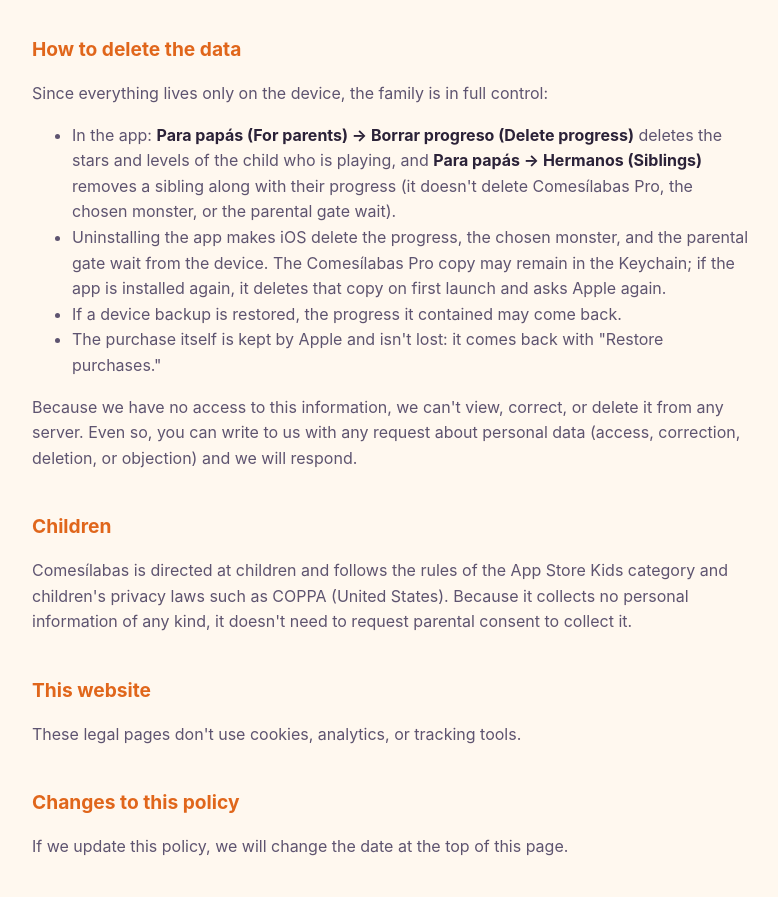
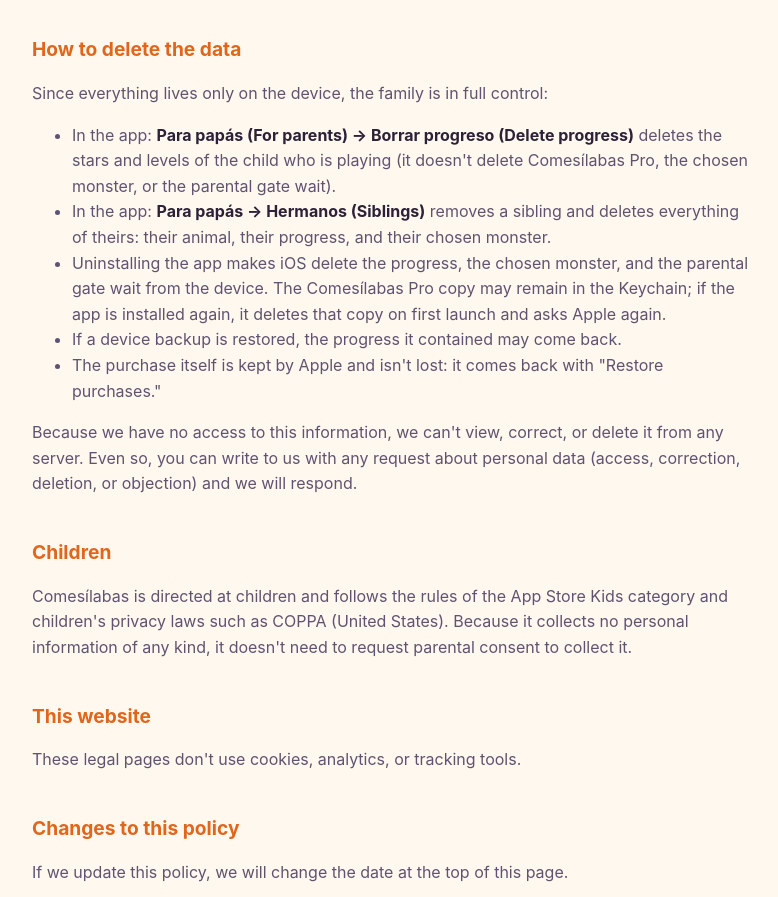
Before and after one commit to omascorro/comesilabas-legal, a plain HTML site: page privacy.html in a window 1280 px wide. Shown: the part 1540-2437 px from the top of the page, without its empty margins (248-1026 px from the left). Drawn offline with Linux system fonts and the light colour scheme.

Commit message:
Privacidad: quitar a un hermano, en su propio renglón
Co-Authored-By: Claude Opus 5.5 <noreply@anthropic.com>

```diff
--- a/privacy.html
+++ b/privacy.html
@@ -47,7 +47,8 @@
   <h2>How to delete the data</h2>
   <p>Since everything lives only on the device, the family is in full control:</p>
   <ul>
-    <li>In the app: <strong>Para papás (For parents) → Borrar progreso (Delete progress)</strong> deletes the stars and levels of the child who is playing, and <strong>Para papás → Hermanos (Siblings)</strong> removes a sibling along with their progress (it doesn't delete Comesílabas Pro, the chosen monster, or the parental gate wait).</li>
+    <li>In the app: <strong>Para papás (For parents) → Borrar progreso (Delete progress)</strong> deletes the stars and levels of the child who is playing (it doesn't delete Comesílabas Pro, the chosen monster, or the parental gate wait).</li>
+    <li>In the app: <strong>Para papás → Hermanos (Siblings)</strong> removes a sibling and deletes everything of theirs: their animal, their progress, and their chosen monster.</li>
     <li>Uninstalling the app makes iOS delete the progress, the chosen monster, and the parental gate wait from the device. The Comesílabas Pro copy may remain in the Keychain; if the app is installed again, it deletes that copy on first launch and asks Apple again.</li>
     <li>If a device backup is restored, the progress it contained may come back.</li>
     <li>The purchase itself is kept by Apple and isn't lost: it comes back with "Restore purchases."</li>
```
Also changed, not shown: privacidad.html (+2 -1 lines).
